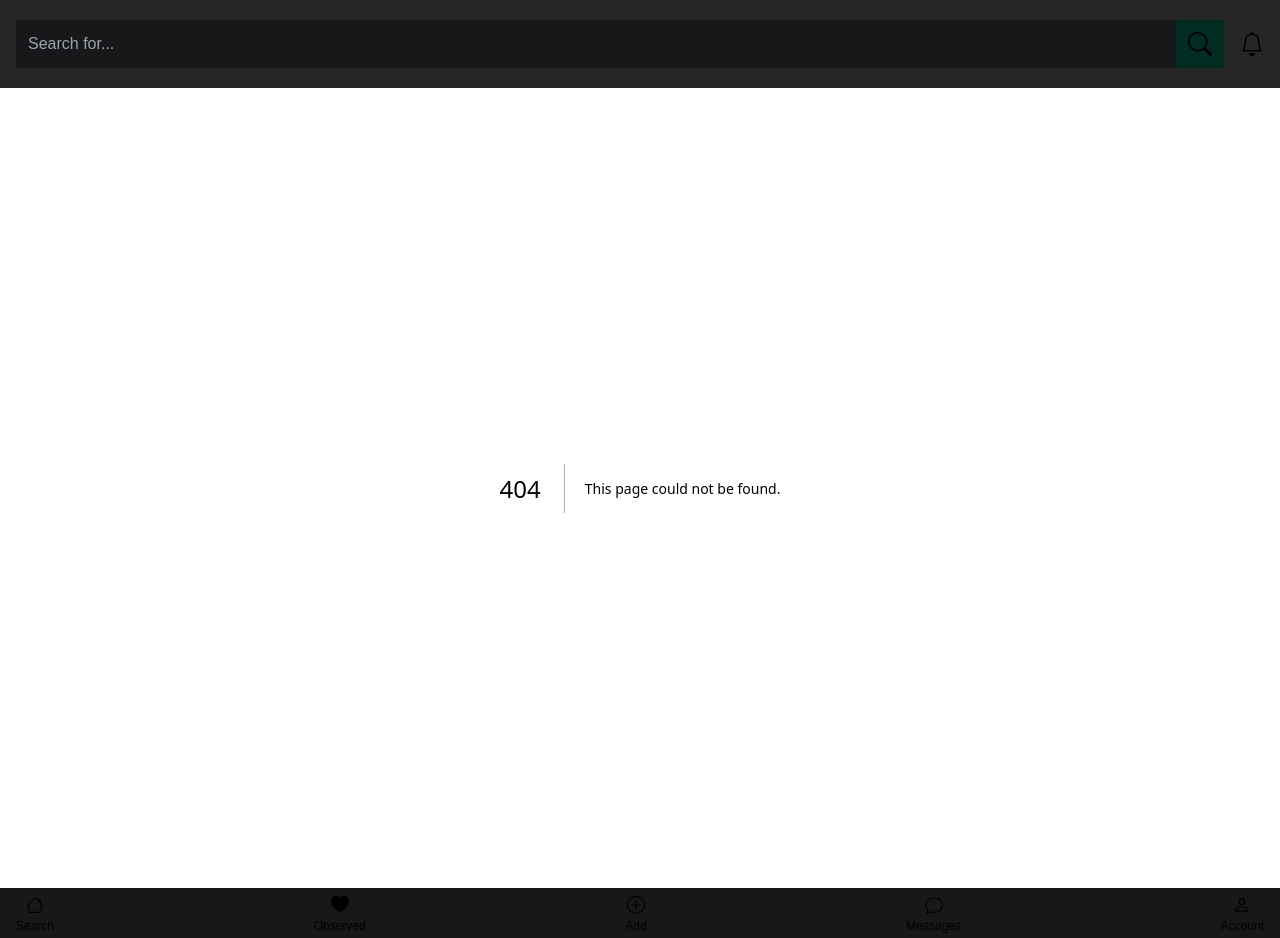
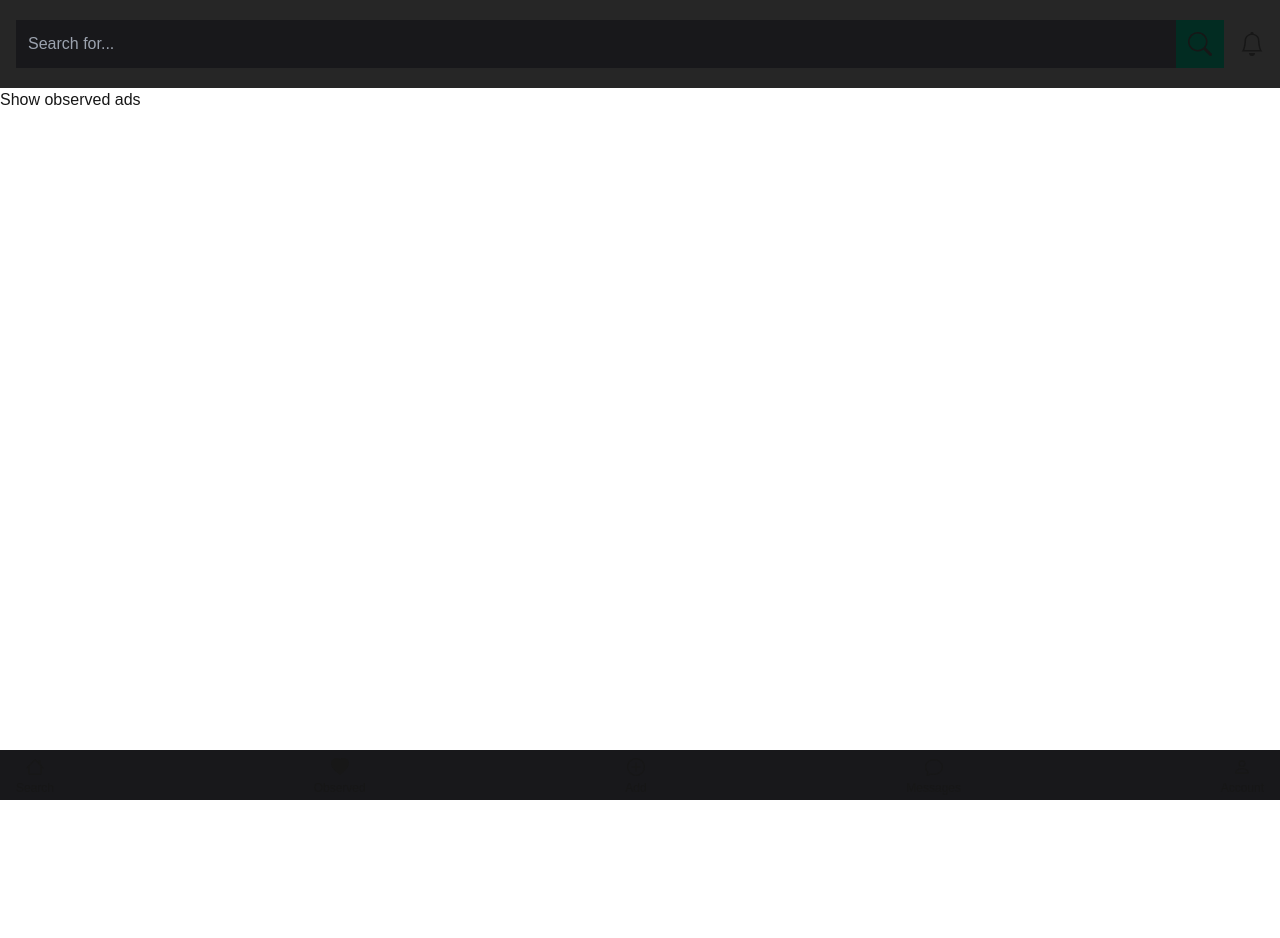
Before and after one commit to Serp-ent/olx_clone, a Next.js app: page /observed in a window 1280 px wide. Before the commit this address had no page. After the commit the page ends 800 px from the top, so only its background shows below. Built offline with nearby package versions, Linux system fonts and the light colour scheme.

Commit message:
Add Routes

```diff
--- /dev/null
+++ b/src/app/add/page.tsx
@@ -0,0 +1,9 @@
+export default function AddPage() {
+  return (
+    <main>
+      Add form
+
+    </main>
+  );
+
+}
--- /dev/null
+++ b/src/app/messages/page.tsx
@@ -0,0 +1,9 @@
+export default function MessagesPage() {
+  return (
+    <main>
+      messages
+
+    </main>
+  );
+
+}
--- /dev/null
+++ b/src/app/observed/page.tsx
@@ -0,0 +1,8 @@
+export default function ProfilePage() {
+  return (
+    <main>
+      Show observed ads
+    </main>
+  );
+
+}
--- /dev/null
+++ b/src/app/profile/page.tsx
@@ -0,0 +1,9 @@
+export default function ProfilePage() {
+  return (
+    <main>
+      Profile
+
+    </main>
+  );
+
+}
```
